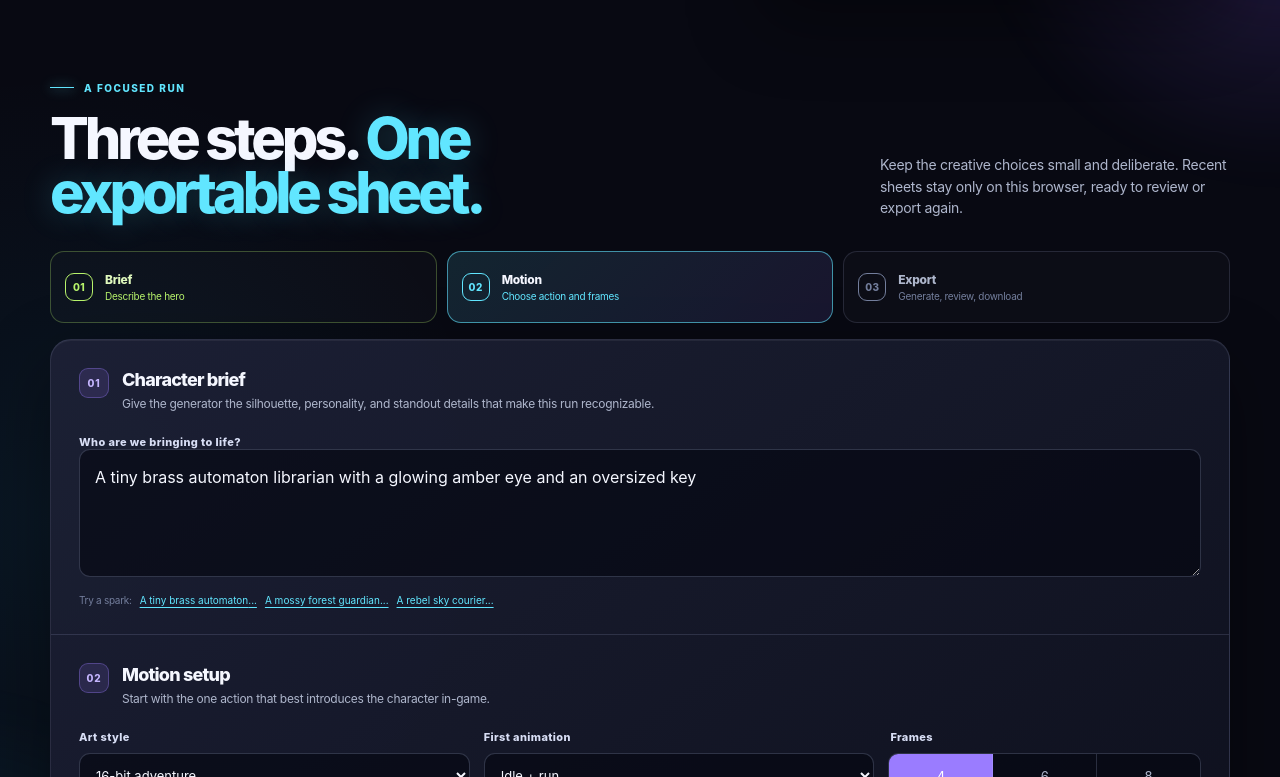
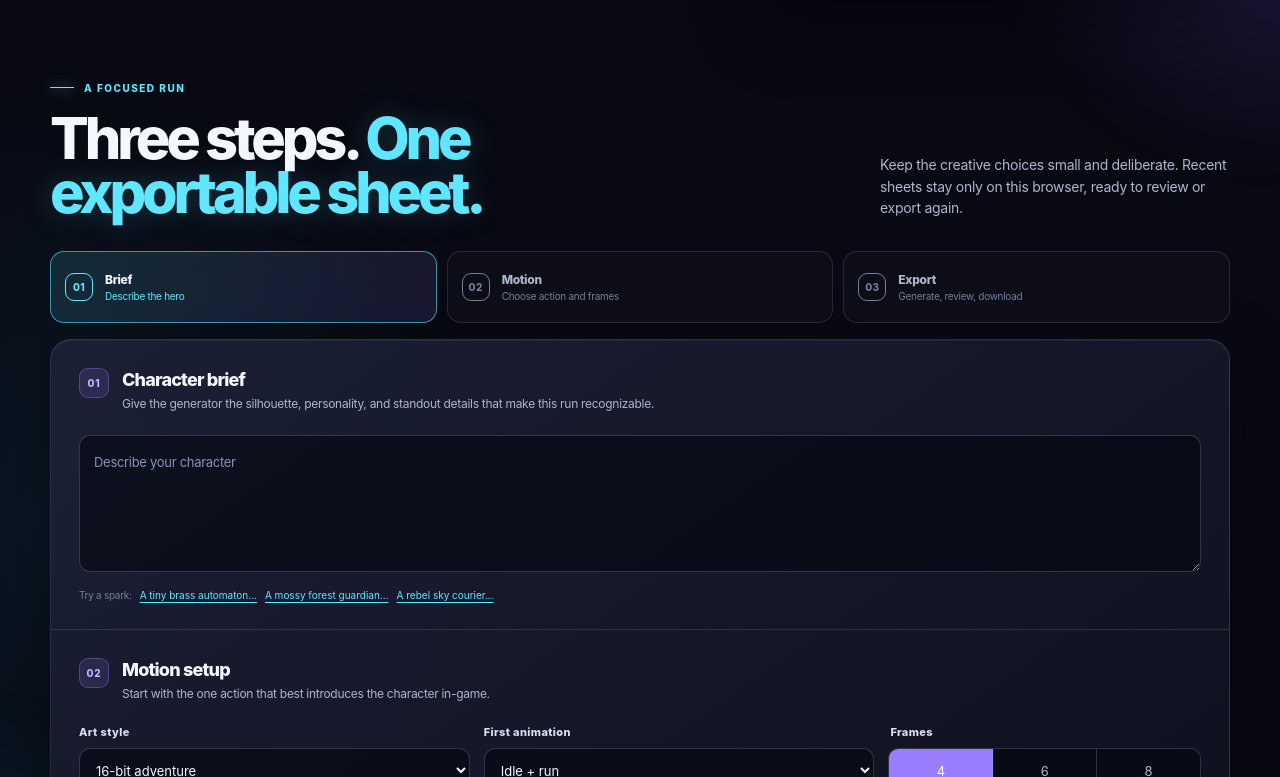
Before and after one commit to YamCham0/Sprityful, a Next.js app: page /studio in a window 1280 px wide. Shown: the part 549-1326 px from the top of the page. Built offline with nearby package versions, Linux system fonts and the light colour scheme; no server answers.

Commit message:
Use an empty floating character brief label

```diff
--- a/app/globals.css
+++ b/app/globals.css
@@ -204,9 +204,12 @@ h1 em, h2 em { font-style: normal; color: var(--cyan); text-shadow: 0 0 32px rgb
 .generator { padding: 29px; border: 1px solid var(--line); border-radius: 21px; background: linear-gradient(145deg, rgba(29, 33, 54, 0.95), rgba(13, 15, 28, 0.96)); box-shadow: var(--shadow), inset 0 1px 0 rgba(255, 255, 255, 0.055); }
 .field-label, .generator label > span, .generator legend { display: block; margin-bottom: 9px; color: #d8def5; font-size: 11px; font-weight: 850; letter-spacing: 0.035em; }
 .generator textarea, .generator select, .auth-panel input { width: 100%; border: 1px solid rgba(196, 207, 255, 0.2); border-radius: 11px; background: rgba(3, 5, 14, 0.55); color: var(--ink); outline: none; transition: border-color 0.18s ease, box-shadow 0.18s ease, background 0.18s ease; }
-.generator textarea { min-height: 114px; padding: 15px; resize: vertical; line-height: 1.5; }
+.generator textarea { min-height: 114px; padding: 25px 15px 14px; resize: vertical; line-height: 1.5; }
 .generator textarea::placeholder, .auth-panel input::placeholder { color: #68728e; }
 .generator textarea:focus, .generator select:focus, .auth-panel input:focus { border-color: var(--cyan); box-shadow: var(--focus); background: rgba(3, 5, 14, 0.78); }
+.floating-textarea { position: relative; }
+.floating-label { position: absolute; top: 18px; left: 15px; color: #8793b3; font-size: 13px; line-height: 1.5; pointer-events: none; transition: top 0.18s ease, font-size 0.18s ease, color 0.18s ease; }
+.floating-textarea:focus-within .floating-label, .floating-textarea.is-populated .floating-label { top: -8px; padding: 0 5px; background: #15192c; color: var(--cyan); font-size: 10px; font-weight: 800; letter-spacing: 0.03em; }
 .sample-row { display: flex; flex-wrap: wrap; align-items: center; gap: 8px; margin: 13px 0 25px; color: var(--muted); font-size: 10px; }
 .sample { padding: 0; border: 0; background: transparent; color: var(--cyan); font-size: 10px; text-decoration: underline; text-underline-offset: 3px; }
 .controls-grid { display: grid; grid-template-columns: 1fr 1fr 0.8fr; gap: 14px; }
--- a/components/sprite-studio.tsx
+++ b/components/sprite-studio.tsx
@@ -115,7 +115,7 @@ function GoogleIcon() {
 }
 
 export function SpriteStudio() {
-  const [prompt, setPrompt] = useState(samples[0]);
+  const [prompt, setPrompt] = useState("");
   const [style, setStyle] = useState(styleOptions[0]);
   const [action, setAction] = useState(actionOptions[0]);
   const [frames, setFrames] = useState(4);
@@ -443,8 +443,10 @@ export function SpriteStudio() {
         <form className="generator studio-generator" onSubmit={generate}>
           <section className="form-step" aria-labelledby="brief-step-title">
             <div className="form-step-heading"><span>01</span><div><h3 id="brief-step-title">Character brief</h3><p>Give the generator the silhouette, personality, and standout details that make this run recognizable.</p></div></div>
-            <label className="field-label" htmlFor="character">Who are we bringing to life?</label>
-            <textarea id="character" value={prompt} onChange={(event) => setPrompt(event.target.value)} maxLength={480} rows={4} placeholder="A quiet cloud mechanic with moon boots..." />
+            <div className={`floating-textarea${prompt ? " is-populated" : ""}`}>
+              <textarea id="character" value={prompt} onChange={(event) => setPrompt(event.target.value)} maxLength={480} rows={4} />
+              <label className="floating-label" htmlFor="character">Describe your character</label>
+            </div>
             <div className="sample-row"><span>Try a spark:</span>{samples.map((sample) => <button type="button" className="sample" key={sample} onClick={() => setPrompt(sample)}>{sample.split(" ").slice(0, 4).join(" ")}...</button>)}</div>
           </section>
 
@@ -456,7 +458,7 @@ export function SpriteStudio() {
 
           <section className="form-step form-step-export" aria-labelledby="export-step-title">
             <div className="form-step-heading"><span>03</span><div><h3 id="export-step-title">Generate and review</h3><p>Review the output, then download a PNG with green removed and matching sprite metadata.</p></div></div>
-            <button className="button button-generate" disabled={status === "working" || !user || !authReady} type="submit">{status === "working" ? <><span className="spinner" /> Rendering your sprites...</> : !authReady ? "Checking sign-in..." : !user ? "Sign in above to generate" : <><SparkleIcon /> Generate this run <ArrowIcon /></>}</button>
+            <button className="button button-generate" disabled={status === "working" || !prompt.trim() || !user || !authReady} type="submit">{status === "working" ? <><span className="spinner" /> Rendering your sprites...</> : !authReady ? "Checking sign-in..." : !user ? "Sign in above to generate" : !prompt.trim() ? "Describe a character to generate" : <><SparkleIcon /> Generate this run <ArrowIcon /></>}</button>
             {error && <p className="form-error" role="alert">{error}</p>}
             <p className="fine-print">By generating, you agree not to request content that violates our usage rules.</p>
           </section>
```
